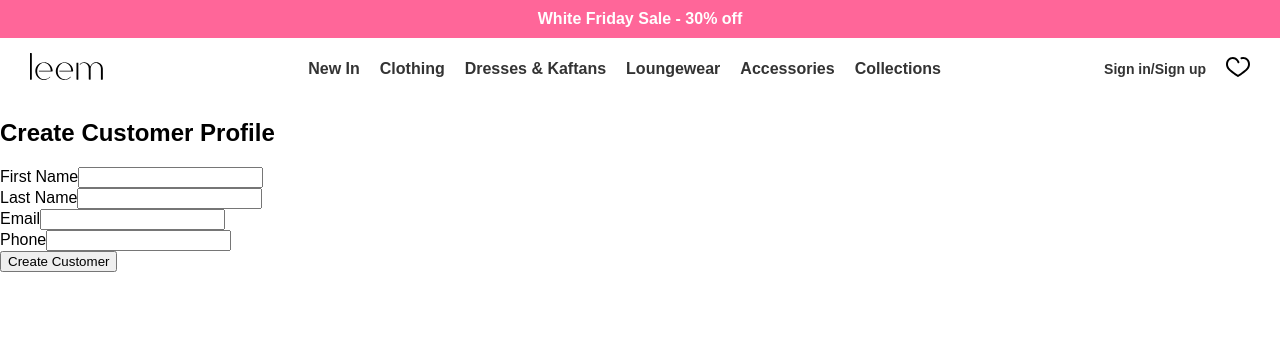
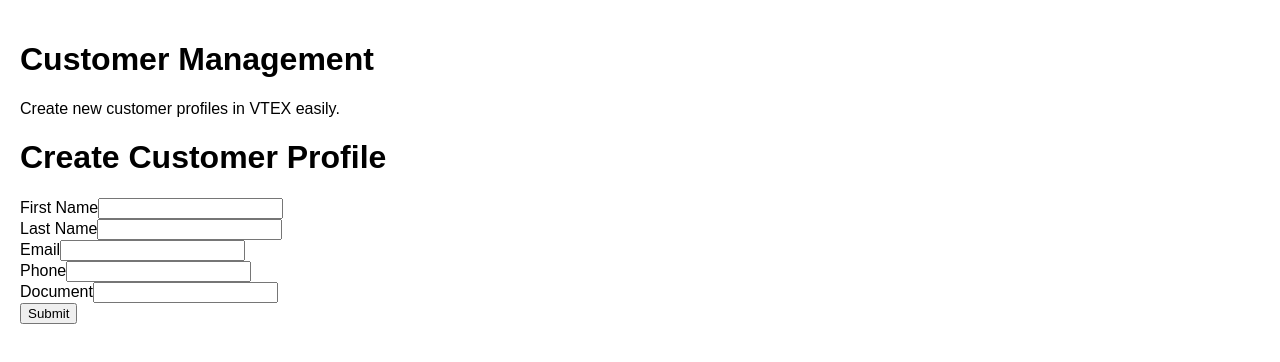
Before and after one commit to Amit-techies/vtex-homepage, a React (Create React App) app: page / in a window 1280 px wide. Shown: the top 362 px of the page. Built offline with nearby package versions, Linux system fonts and the light colour scheme.

Commit message:
customerpagenewc 2

```diff
--- a/src/App.js
+++ b/src/App.js
@@ -1,26 +1,19 @@
 import React from 'react';
-import Banner from './components/banner';
-import Header from './components/Header';
 import CustomerForm from './components/CustomerForm';
-import CustomerProfile from './components/CustomerProfile';
-import { BrowserRouter as Router, Routes, Route } from 'react-router-dom';
 
 const App = () => {
-  const defaultImage = 'https://via.placeholder.com/200'; // Placeholder image if no product image
+  return (
+    <div style={{ padding: '20px', fontFamily: 'Arial, sans-serif' }}>
+      {/* Header */}
+      <header className="mb-4">
+        <h1>Customer Management</h1>
+        <p>Create new customer profiles in VTEX easily.</p>
+      </header>
 
-  return (
-    <div style={{fontFamily: 'Arial, sans-serif' }}>
-      <Header />
-
-
-
-
-      <Router>
-      <Routes>
-        <Route path="/" element={<CustomerForm />} />
-        <Route path="/customer/:customerId" element={<CustomerProfile />} />
-      </Routes>
-    </Router>
+      {/* Customer Form */}
+      <main>
+        <CustomerForm />
+      </main>
     </div>
   );
 };
--- a/src/components/CustomerForm.js
+++ b/src/components/CustomerForm.js
@@ -1,6 +1,5 @@
 import React, { useState } from 'react';
 import axios from 'axios';
-import { useNavigate } from 'react-router-dom';
 
 const CustomerForm = () => {
   const [formData, setFormData] = useState({
@@ -8,88 +7,114 @@
     lastName: '',
     email: '',
     phone: '',
+    document: '',
   });
 
-  const [error, setError] = useState('');
-  const navigate = useNavigate(); // For navigation
+  const [message, setMessage] = useState('');
 
+  // Handle form submission
+  const handleSubmit = async (e) => {
+    e.preventDefault();
+
+    try {
+      const response = await axios.post('http://localhost:5000/api/customers', formData);
+      setMessage(`Customer created successfully: ${response.data.Id}`);
+    } catch (error) {
+      setMessage('Failed to create customer: ' + error.message);
+    }
+  };
+
+  // Handle input changes
   const handleChange = (e) => {
     const { name, value } = e.target;
     setFormData({ ...formData, [name]: value });
   };
 
-  const handleSubmit = async (e) => {
-    e.preventDefault();
-    setError('');
-
-    try {
-      const response = await axios.post('https://vtex-backend-3.onrender.com/api/customers', formData);
-      const customerId = response.data.Id;
-
-      // Redirect to the customer profile page
-      navigate(`/customer/${customerId}`);
-    } catch (error) {
-      setError('Failed to create customer. Please try again.');
-      console.error('Error creating customer:', error);
-    }
-  };
-
   return (
-    <div>
-      <h2>Create Customer Profile</h2>
-
-      {error && <div className="alert alert-danger">{error}</div>}
-
+    <div className="container mt-5">
+      <h1>Create Customer Profile</h1>
       <form onSubmit={handleSubmit}>
         <div className="mb-3">
-          <label htmlFor="firstName" className="form-label">First Name</label>
+          <label htmlFor="firstName" className="form-label">
+            First Name
+          </label>
           <input
             type="text"
+            className="form-control"
             id="firstName"
             name="firstName"
-            className="form-control"
             value={formData.firstName}
             onChange={handleChange}
             required
           />
         </div>
+
         <div className="mb-3">
-          <label htmlFor="lastName" className="form-label">Last Name</label>
+          <label htmlFor="lastName" className="form-label">
+            Last Name
+          </label>
           <input
             type="text"
+            className="form-control"
             id="lastName"
             name="lastName"
-            className="form-control"
             value={formData.lastName}
             onChange={handleChange}
             required
           />
         </div>
+
         <div className="mb-3">
-          <label htmlFor="email" className="form-label">Email</label>
+          <label htmlFor="email" className="form-label">
+            Email
+          </label>
           <input
             type="email"
+            className="form-control"
             id="email"
             name="email"
-            className="form-control"
             value={formData.email}
             onChange={handleChange}
             required
           />
         </div>
+
         <div className="mb-3">
-          <label htmlFor="phone" className="form-label">Phone</label>
+          <label htmlFor="phone" className="form-label">
+            Phone
+          </label>
           <input
-            type="tel"
+            type="text"
+            className="form-control"
             id="phone"
             name="phone"
-            className="form-control"
             value={formData.phone}
             onChange={handleChange}
+            required
           />
         </div>
-        <button type="submit" className="btn btn-primary">Create Customer</button>
+
+        <div className="mb-3">
+          <label htmlFor="document" className="form-label">
+            Document
+          </label>
+          <input
+            type="text"
+            className="form-control"
+            id="document"
+            name="document"
+            value={formData.document}
+            onChange={handleChange}
+            required
+          />
+        </div>
+
+        <button type="submit" className="btn btn-primary">
+          Submit
+        </button>
       </form>
+
+      {message && <p className="mt-3">{message}</p>}
     </div>
   );
 };
```
